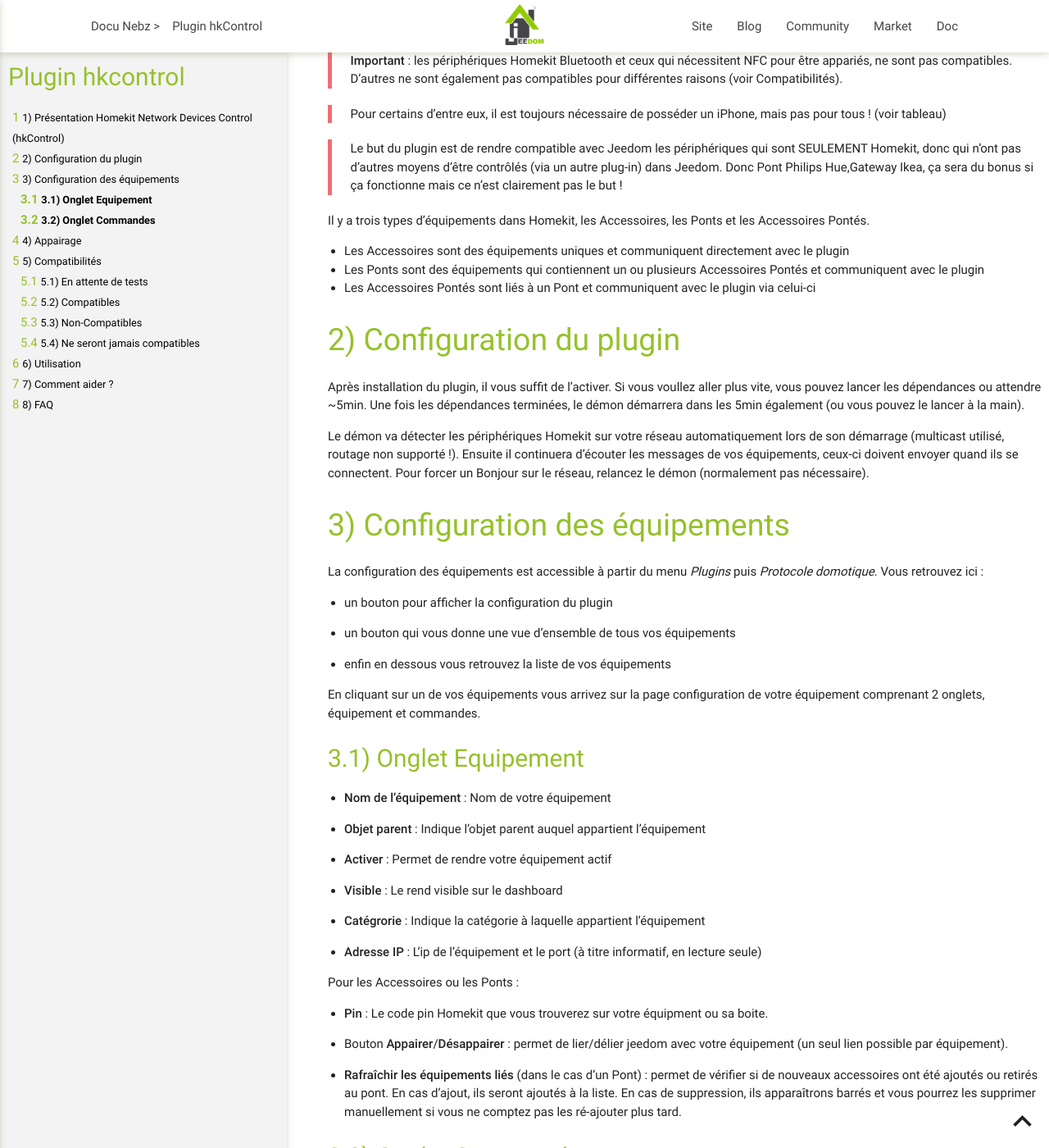
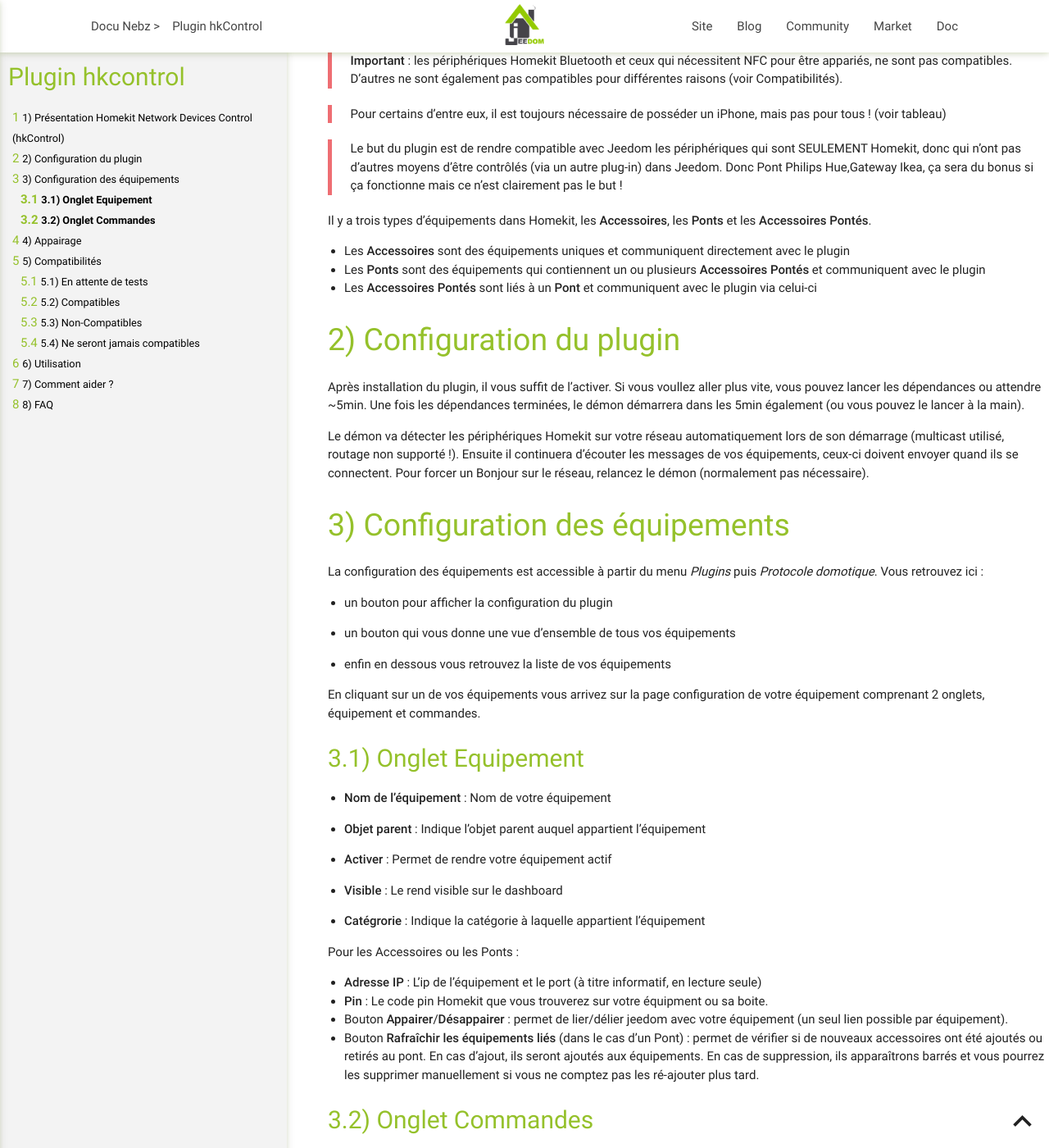
Before and after one commit to NebzHB/jeedom_docs, a Jekyll site: the page built from plugins/hkControl/fr_FR/index.md, in a window 1280 px wide and 1400 px high, scrolled down 607 px. Shown: the whole window at 82% size. Built offline with Jekyll 4.4.1, drawn with Linux system fonts in a browser that asks for light colours.

Commit message:
Update index.md

```diff
--- a/plugins/hkControl/fr_FR/index.md
+++ b/plugins/hkControl/fr_FR/index.md
@@ -22,10 +22,10 @@
 
 >Le but du plugin est de rendre compatible avec Jeedom les périphériques qui sont SEULEMENT Homekit, donc qui n’ont pas d’autres moyens d’être contrôlés (via un autre plug-in) dans Jeedom. Donc Pont Philips Hue,Gateway Ikea, ça sera du bonus si ça fonctionne mais ce n’est clairement pas le but !
 
-Il y a trois types d'équipements dans Homekit, les Accessoires, les Ponts et les Accessoires Pontés.
-- Les Accessoires sont des équipements uniques et communiquent directement avec le plugin
-- Les Ponts sont des équipements qui contiennent un ou plusieurs Accessoires Pontés et communiquent avec le plugin
-- Les Accessoires Pontés sont liés à un Pont et communiquent avec le plugin via celui-ci
+Il y a trois types d'équipements dans Homekit, les **Accessoires**, les **Ponts** et les **Accessoires Pontés**.
+- Les **Accessoires** sont des équipements uniques et communiquent directement avec le plugin
+- Les **Ponts** sont des équipements qui contiennent un ou plusieurs **Accessoires Pontés** et communiquent avec le plugin
+- Les **Accessoires Pontés** sont liés à un **Pont** et communiquent avec le plugin via celui-ci
 
 Configuration du plugin
 =======================
@@ -65,13 +65,13 @@
 
 -   **Catégrorie** : Indique la catégorie à laquelle appartient l’équipement
 
--   **Adresse IP** : L'ip de l'équipement et le port (à titre informatif, en lecture seule)
 
 Pour les Accessoires ou les Ponts :
+
+-   **Adresse IP** : L'ip de l'équipement et le port (à titre informatif, en lecture seule)
 -   **Pin** : Le code pin Homekit que vous trouverez sur votre équipment ou sa boite.
 -   Bouton **Appairer**/**Désappairer** : permet de lier/délier jeedom avec votre équipement (un seul lien possible par équipement).
-
--   **Rafraîchir les équipements liés** (dans le cas d'un Pont) : permet de vérifier si de nouveaux accessoires ont été ajoutés ou retirés au pont. En cas d'ajout, ils seront ajoutés à la liste. En cas de suppression, ils apparaîtrons barrés et vous pourrez les supprimer manuellement si vous ne comptez pas les ré-ajouter plus tard.
+-   Bouton **Rafraîchir les équipements liés** (dans le cas d'un Pont) : permet de vérifier si de nouveaux accessoires ont été ajoutés ou retirés au pont. En cas d'ajout, ils seront ajoutés aux équipements. En cas de suppression, ils apparaîtrons barrés et vous pourrez les supprimer manuellement si vous ne comptez pas les ré-ajouter plus tard.
 
 
 **Onglet Commandes**
```
